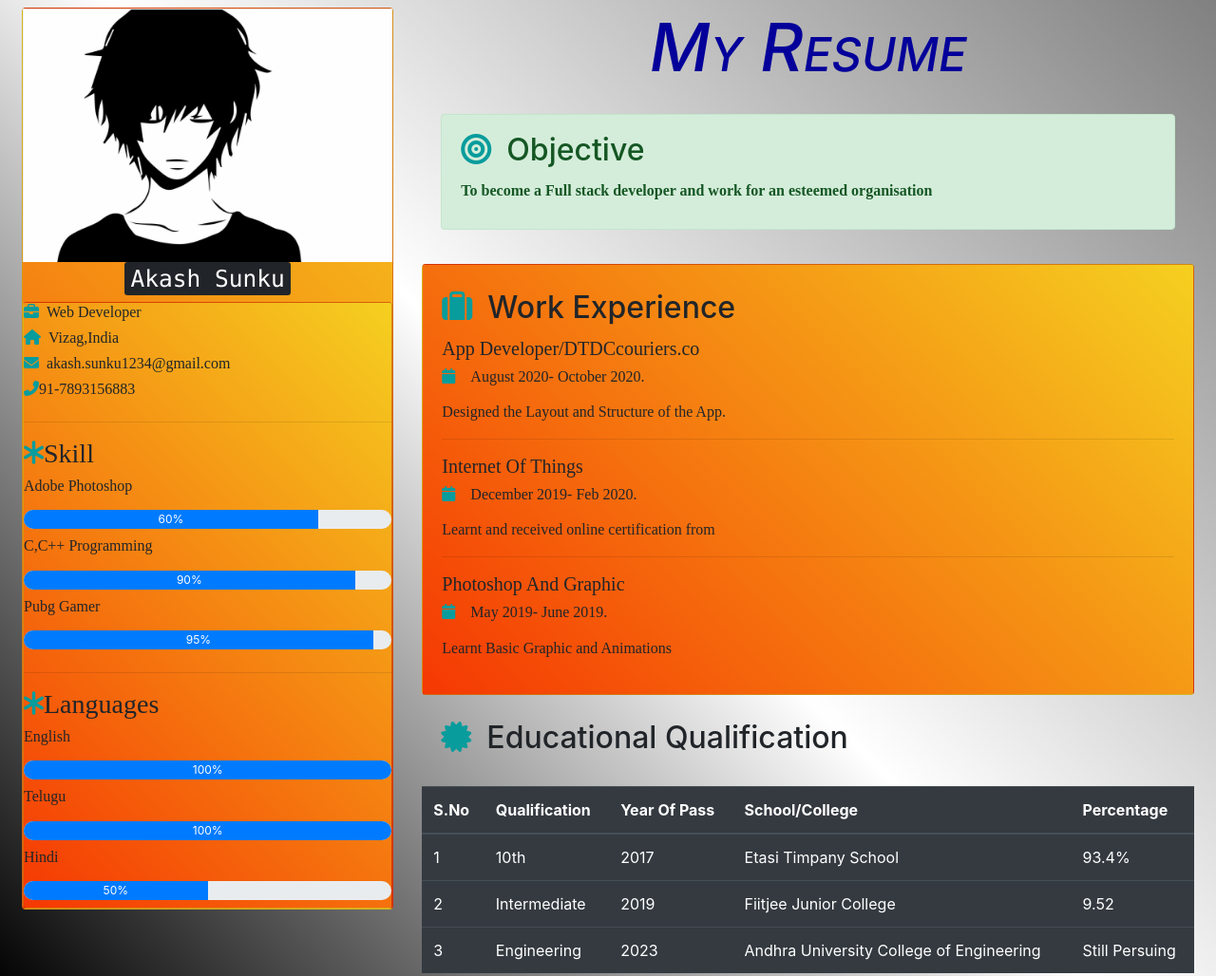
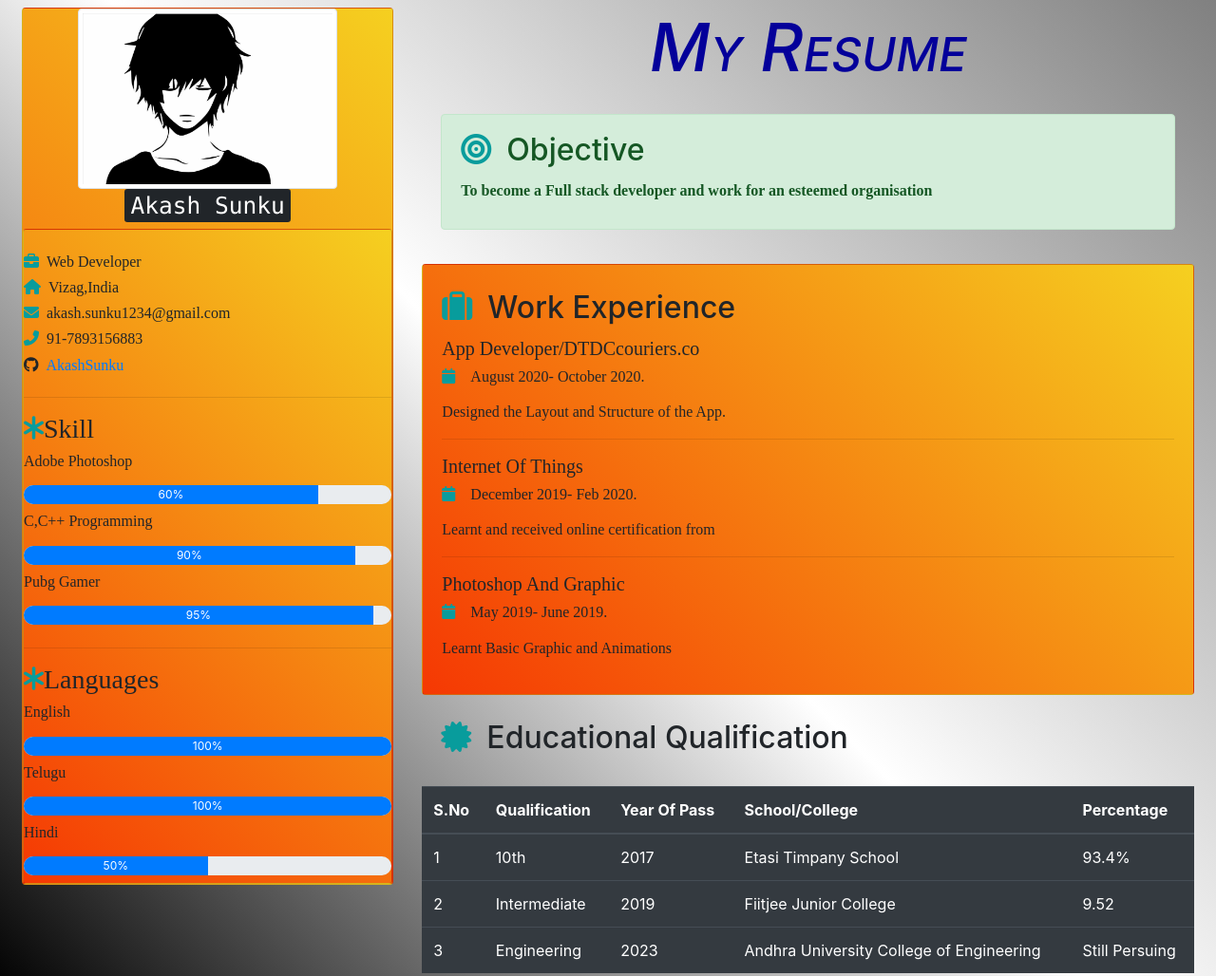
Before and after one commit to AkashSunku/Day3-Project, a plain HTML site: page index.html in a window 1280 px wide. Shown: the top 1028 px of the page at 95% size. Drawn offline with nearby package versions, Linux system fonts and the light colour scheme.

Commit message:
Update index.html

```diff
--- a/index.html
+++ b/index.html
@@ -18,15 +18,18 @@
     <div class="row mx-2 my-2">
       <div class="col-lg-4 col-md-4 col-12">
         <div class="card">
-          <img src="pc.jpg" alt="my photo" width="100%">
           <center>
+          <img src="pc.jpg"class="img-thumbnail" alt="my photo" width="70%">
+
             <h3><kbd>Akash Sunku</kbd></h3 <hr>
             </center>
-          <div class="card">
+          <div class="card"><br>
             <h6><i class="fas fa-briefcase mr-2"></i>Web Developer</h6>
             <h6><i class="fas fa-home mr-2"></i>Vizag,India</h6>
             <h6><i class="fas fa-envelope mr-2"></i>akash.sunku1234@gmail.com</h6>
-            <h6><i class="fas fa-phone-alt"></i>91-7893156883</h6>
+            <h6><i class="fas fa-phone-alt mr-2"></i>91-7893156883</h6>
+            <h6><i class="fab fa-github mr-2"></i><a href="https://github.com/AkashSunku">AkashSunku</a></h6>
+
             <hr>
             <h3><i class="fas fa-asterisk mr-s"></i>Skill</h3>
             <h6>Adobe Photoshop</h6>
```
